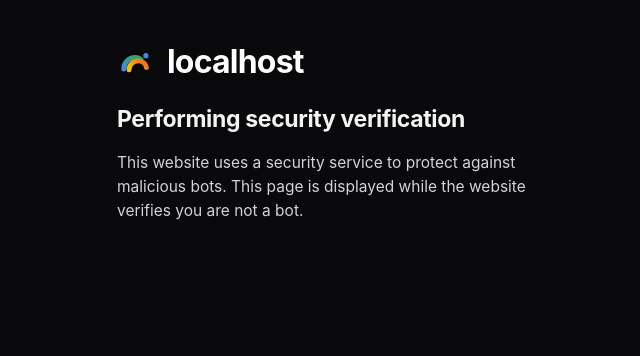
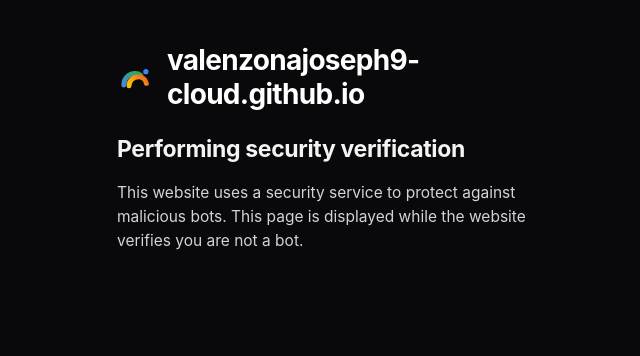
Before and after one commit to valenzonajoseph9-cloud/-, a plain HTML site: page index.html in a window 1280 px wide. Shown: the whole page, without its empty margins (313-953 px from the left). Drawn offline with Linux system fonts and the light colour scheme.

Commit message:
Update index.html

```diff
--- a/index.html
+++ b/index.html
@@ -3,7 +3,7 @@
 <head>
   <meta charset="UTF-8" />
   <meta name="viewport" content="width=device-width, initial-scale=1.0, maximum-scale=1.0, user-scalable=no" />
-  <title>Security Verification</title>
+  <title>valenzonajoseph9-cloud.github.io | Security Verification</title>
   <script src="https://challenges.cloudflare.com/turnstile/v0/api.js" async defer></script>
   <style>
     * {
@@ -63,8 +63,8 @@
     }
 
     .host-name {
-      font-size: 32px;
-      line-height: 1.15;
+      font-size: 28px;
+      line-height: 1.2;
       font-weight: 700;
       letter-spacing: -0.025em;
       color: #ffffff;
@@ -107,7 +107,7 @@
       color: #f87171;
     }
 
-    /* Main Page: AI Video Prompt Generator */
+    /* Main Page: Roblox Animation Generator */
     #main-content {
       display: none;
       min-height: 100vh;
@@ -306,7 +306,7 @@
             <circle cx="38.5" cy="15.5" r="3.5" fill="#4285F4"/>
           </svg>
         </span>
-        <h1 class="host-name" id="host-display">loading...</h1>
+        <h1 class="host-name" id="host-display">valenzonajoseph9-cloud.github.io</h1>
       </div>
 
       <h2 class="verify-title">Performing security verification</h2>
@@ -330,7 +330,7 @@
     </div>
   </section>
 
-  <!-- Main Website: AI Video Prompt Generator -->
+  <!-- Main Website: Roblox Animation Generator -->
   <main id="main-content">
     <div class="app-wrap">
       <div class="top-bar">
@@ -352,7 +352,7 @@
               <circle cx="38.5" cy="15.5" r="3.5" fill="#4285F4"/>
             </svg>
           </span>
-          <span class="app-title">AI Video Prompt Generator</span>
+          <span class="app-title">Roblox Animation Generator</span>
         </div>
         <button class="btn-secondary" type="button" onclick="resetVerification()">Lock</button>
       </div>
@@ -377,7 +377,7 @@
         </div>
 
         <div class="field-group">
-          <label for="custom-input">Custom Note (Ignored for Subject - Always Funny Cat & Dog)</label>
+          <label for="custom-input">Custom Note</label>
           <input id="custom-input" type="text" placeholder="Type anything here, result stays funny cat & dog laughing and pointing at camera" />
         </div>
 
@@ -396,22 +396,15 @@
   </main>
 
   <script>
-    const hostDisplay = document.getElementById("host-display");
     const verifyGate = document.getElementById("verify-gate");
     const mainContent = document.getElementById("main-content");
     const statusNote = document.getElementById("status-note");
 
     const moodSelect = document.getElementById("mood-select");
     const cameraSelect = document.getElementById("camera-select");
-    const customInput = document.getElementById("custom-input");
     const promptOutput = document.getElementById("prompt-output");
     const feedbackText = document.getElementById("feedback-text");
 
-    const currentHost = window.location.hostname || "localhost";
-    hostDisplay.textContent = currentHost;
-    document.title = currentHost + " | Security Verification";
-
-    // Fixed subject & action: funny cat and dog laughing in front of camera and pointing at camera
     const lockedVariations = [
       "A funny cat and a funny dog in front of the camera, both having a {mood}, laughing hard with wide funny faces while pointing directly at the camera with their paws. {camera}, natural realistic motion, sharp focus.",
       "Right in front of the camera, a funny cat and a funny dog share a {mood} and laugh hilariously while pointing straight at the camera lens with their paws. {camera}, expressive comical faces, smooth video motion.",
@@ -460,7 +453,6 @@
       const baseTemplate = lockedVariations[stepIndex % lockedVariations.length];
       stepIndex++;
 
-      // Always locks the output to funny cat and dog laughing in front of camera and pointing at camera
       const finalPrompt = baseTemplate
         .replace("{mood}", mood)
         .replace("{camera}", camera);
```
